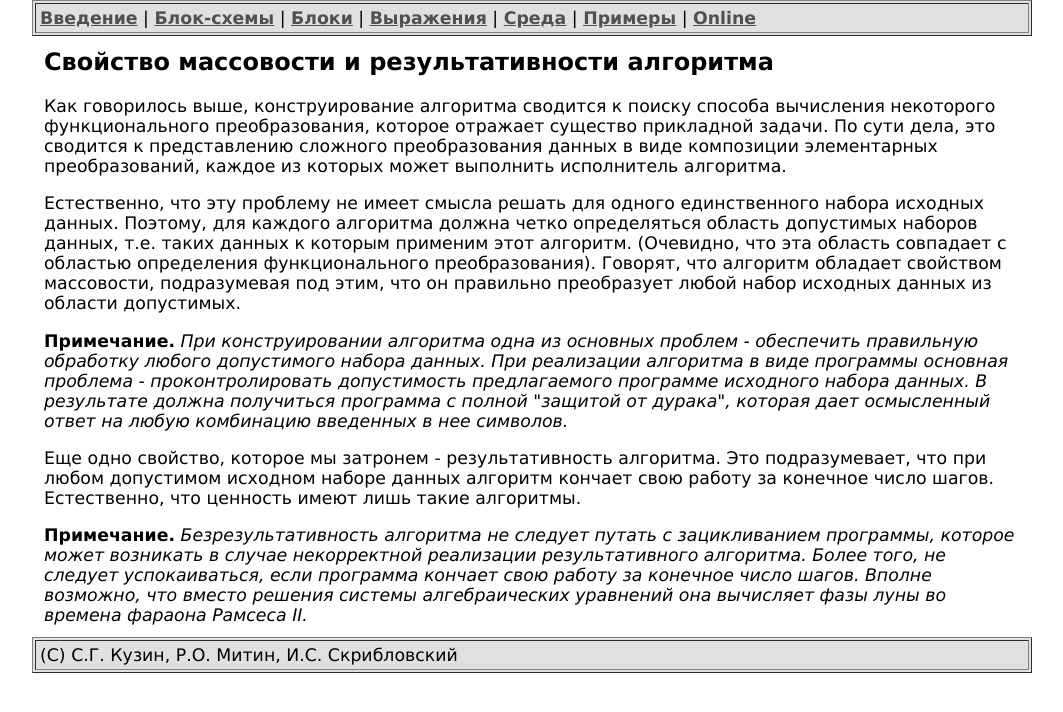
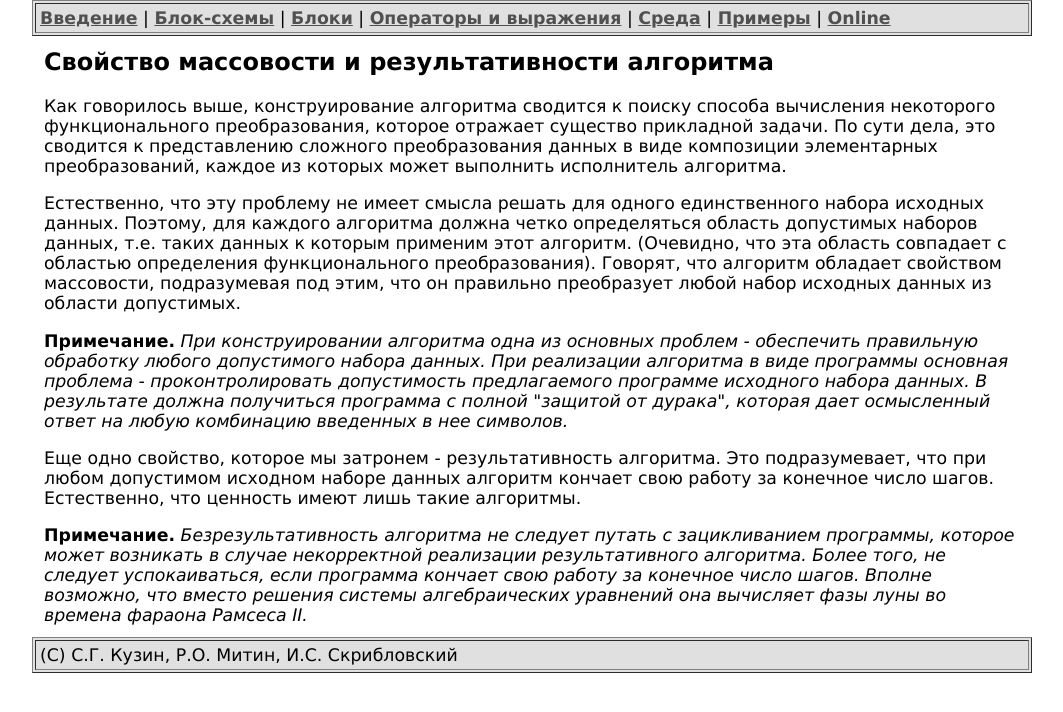
Before and after one commit to IlyaSkriblovsky/FlowchartBuilder, a plain HTML site: page Help/alg_b.htm in a window 1280 px wide. Shown: the whole page, without its empty margins (108-1171 px from the left). Drawn offline with Linux system fonts and the light colour scheme.

Commit message:
help caption altered

```diff
--- a/Help/alg_b.htm
+++ b/Help/alg_b.htm
@@ -19,7 +19,7 @@
   <a href="index.htm">Введение</a> |
   <a href="sch.htm">Блок-схемы</a> |
   <a href="operat.htm">Блоки</a> |
-  <a href="interp.htm">Выражения</a> |
+  <a href="interp.htm">Операторы и выражения</a> |
   <a href="program.htm">Среда</a> |
   <a href="example.htm">Примеры</a> |
   <a href="online.htm">Online</a></td>
```
Also changed, not shown: Help/example.htm (+1 -1 lines), Help/index.htm (+1 -1 lines), Help/interp.htm (+1 -1 lines), Help/online.htm (+1 -1 lines), Help/operat.htm (+1 -1 lines), Help/program.htm (+1 -1 lines), Help/sch.htm (+1 -1 lines).
